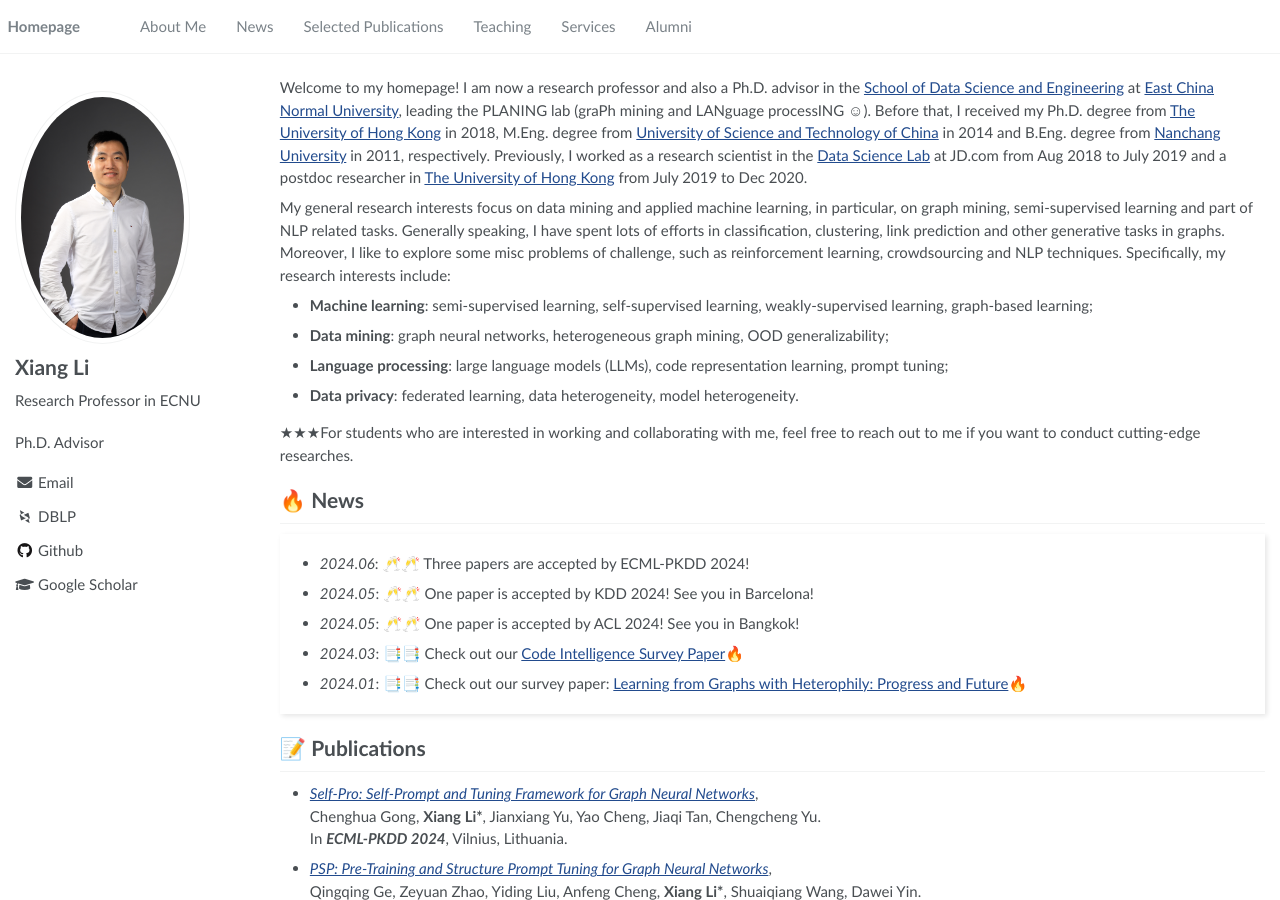
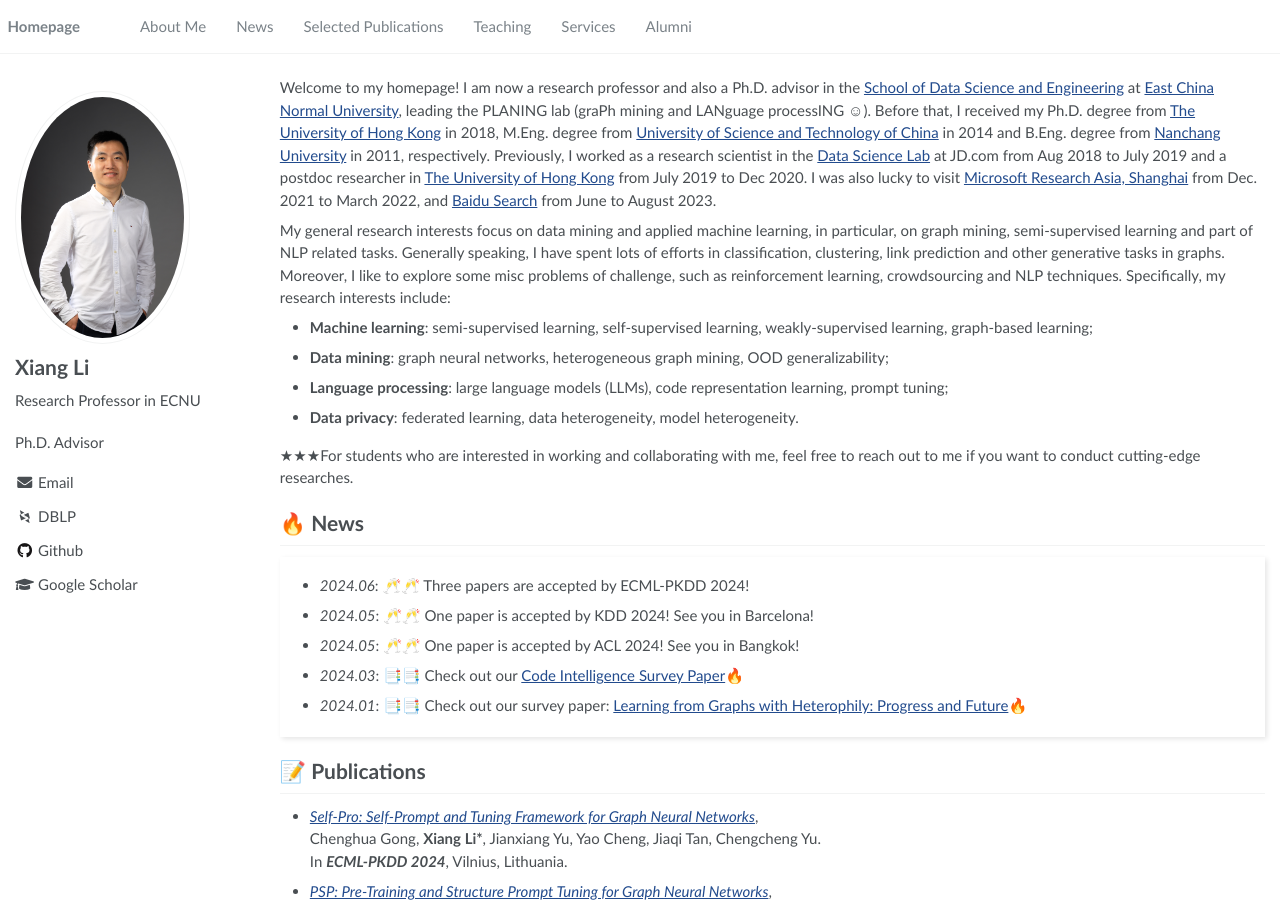
Before and after one commit to lixiang3776/lixiang3776.github.io, a Jekyll site: the page built from _pages/about.md, in a window 1280 px wide and 900 px high. Built offline with Jekyll 4.4.1, drawn with Linux system fonts in a browser that asks for light colours; some web fonts are replaced.

Commit message:
Update about.md

```diff
--- a/_pages/about.md
+++ b/_pages/about.md
@@ -17,7 +17,9 @@ redirect_from:
 
 <span class='anchor' id='about-me'></span>
 
-Welcome to my homepage! I am now a research professor and also a Ph.D. advisor in the <a href="http://dase.ecnu.edu.cn" target="_blank">School of Data Science and Engineering</a> at <a href="http://english.ecnu.edu.cn" target="_blank">East China Normal University</a>, leading the PLANING lab (graPh mining and LANguage processING ☺). Before that, I received my Ph.D. degree from <a href="http://www.hku.hk/" target="_blank">The University of Hong Kong</a> in 2018, M.Eng. degree from <a href="http://www.ustc.edu.cn/">University of Science and Technology of China</a> in 2014 and B.Eng. degree from <a href="http://www.ncu.edu.cn/">Nanchang University</a> in 2011, respectively. Previously, I worked as a research scientist in the [Data Science Lab](https://datascience.jd.com) at JD.com from Aug 2018 to July 2019 and a postdoc researcher in <a href="http://www.hku.hk/" target="_blank">The University of Hong Kong</a> from July 2019 to Dec 2020.
+Welcome to my homepage! I am now a research professor and also a Ph.D. advisor in the <a href="http://dase.ecnu.edu.cn" target="_blank">School of Data Science and Engineering</a> at <a href="http://english.ecnu.edu.cn" target="_blank">East China Normal University</a>, leading the PLANING lab (graPh mining and LANguage processING ☺). Before that, I received my Ph.D. degree from <a href="http://www.hku.hk/" target="_blank">The University of Hong Kong</a> in 2018,
+M.Eng. degree from <a href="http://www.ustc.edu.cn/">University of Science and Technology of China</a> in 2014 and B.Eng. degree from <a href="http://www.ncu.edu.cn/">Nanchang University</a> in 2011, respectively. Previously, I worked as a research scientist in the [Data Science Lab](https://datascience.jd.com) at JD.com from Aug 2018 to July 2019 and a postdoc researcher in <a href="http://www.hku.hk/" target="_blank">The University of Hong Kong</a> from July 2019 to Dec 2020.
+I was also lucky to visit [Microsoft Research Asia, Shanghai](https://www.microsoft.com/en-us/research/group/shanghai-ai-ml-group/) from Dec. 2021 to March 2022, and [Baidu Search](https://www.baidu.com/) from June to August 2023.
 
 My general research interests focus on data mining and applied machine learning, in particular, on graph mining, semi-supervised learning and part of NLP related tasks. Generally speaking, I have spent lots of efforts in classification, clustering, link prediction and other generative tasks in graphs. Moreover, I like to explore some misc problems of challenge, such as reinforcement learning, crowdsourcing and NLP techniques. Specifically, my research interests include:
 - **Machine learning**: semi-supervised learning, self-supervised learning, weakly-supervised learning, graph-based learning;
```
